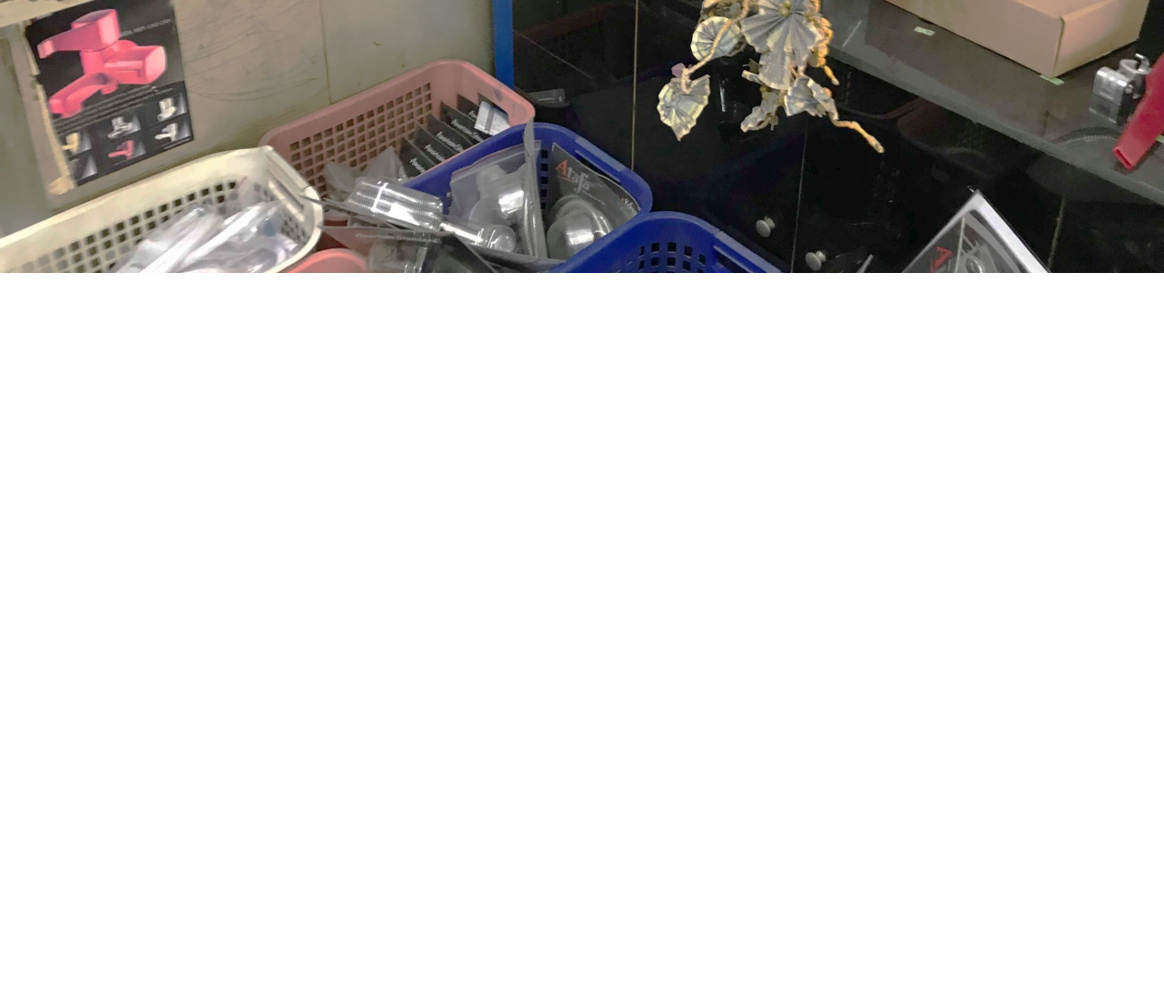
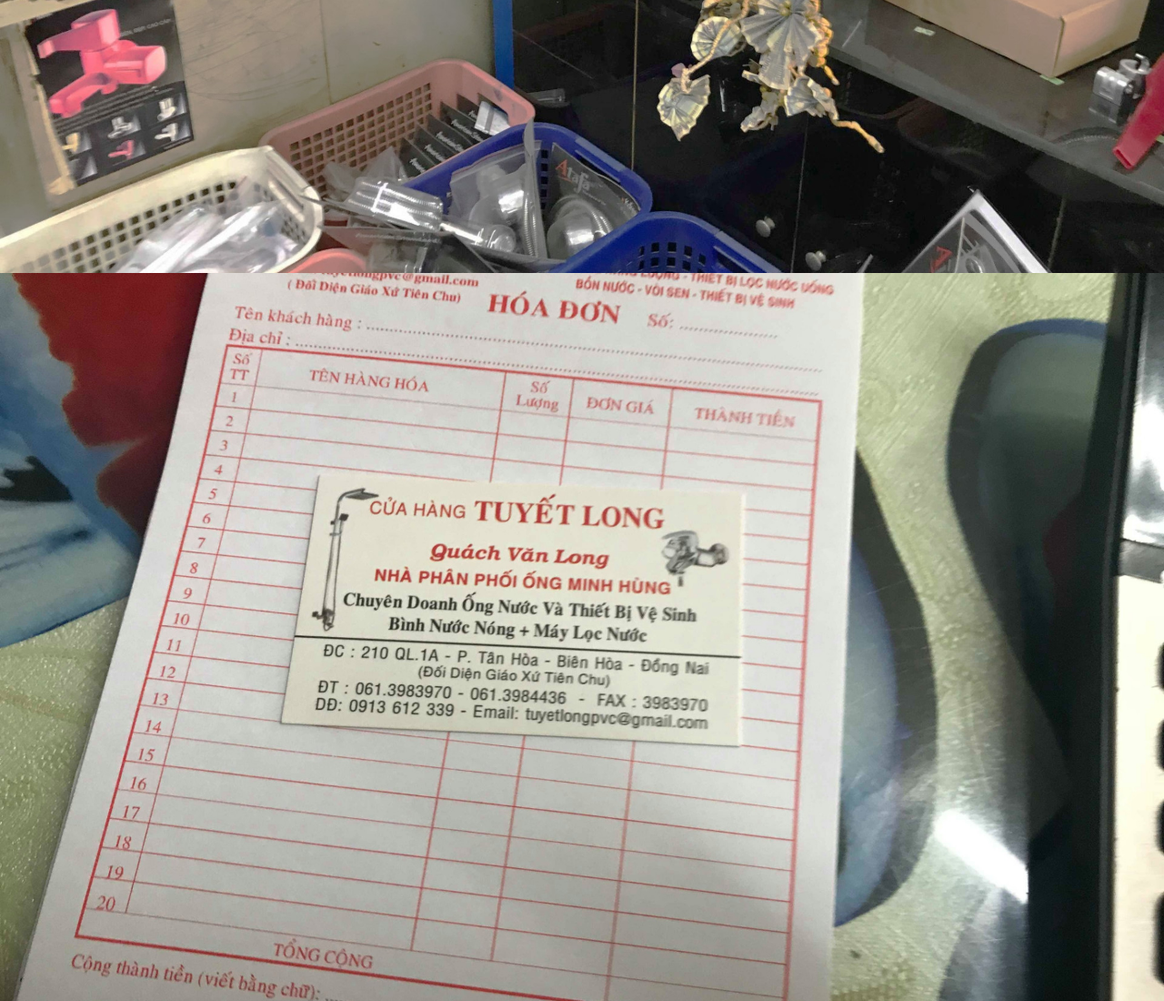
Before and after one commit to oanhkquach/tuyetlong, a plain HTML site: page index.html in a window 1280 px wide. Shown: the part 3837-4937 px from the top of the page at 91% size. Before the commit the page ends 4137 px from the top, so only its background shows below. Drawn offline with Linux system fonts and the light colour scheme.

Commit message:
form -> card, add card

```diff
--- a/css/main.css
+++ b/css/main.css
@@ -30,8 +30,8 @@ h1 {
   background: url("../images/min/hello-min.jpg");
 }
 
-.bg-form {
-  background: url("../images/min/form-min.jpg");
+.bg-card {
+  background: url("../images/min/card-min.jpg");
 }
 
 .bg {
--- a/index.html
+++ b/index.html
@@ -31,6 +31,7 @@
     <div class="bg bg-rightside"></div>
     <div class="bg bg-leftside"></div>
     <div class="bg bg-hello"></div>
+    <div class="bg bg-card"></div>
   </div>
 
   <script src="" async defer></script>
```
Also changed, not shown: images/card.jpg (renamed from images/form.jpg), images/min/card-min.jpg (renamed from images/min/form-min.jpg).
